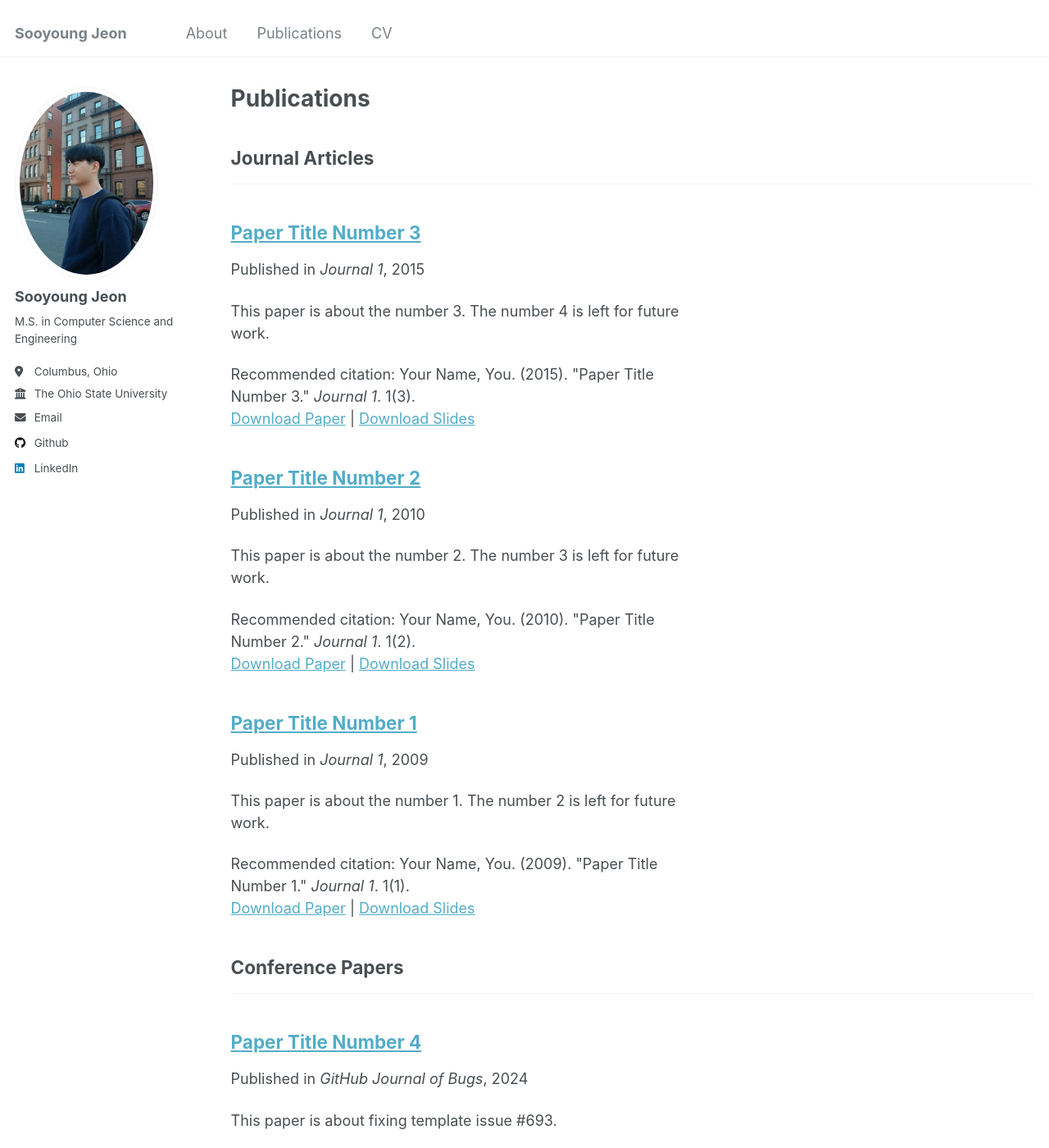
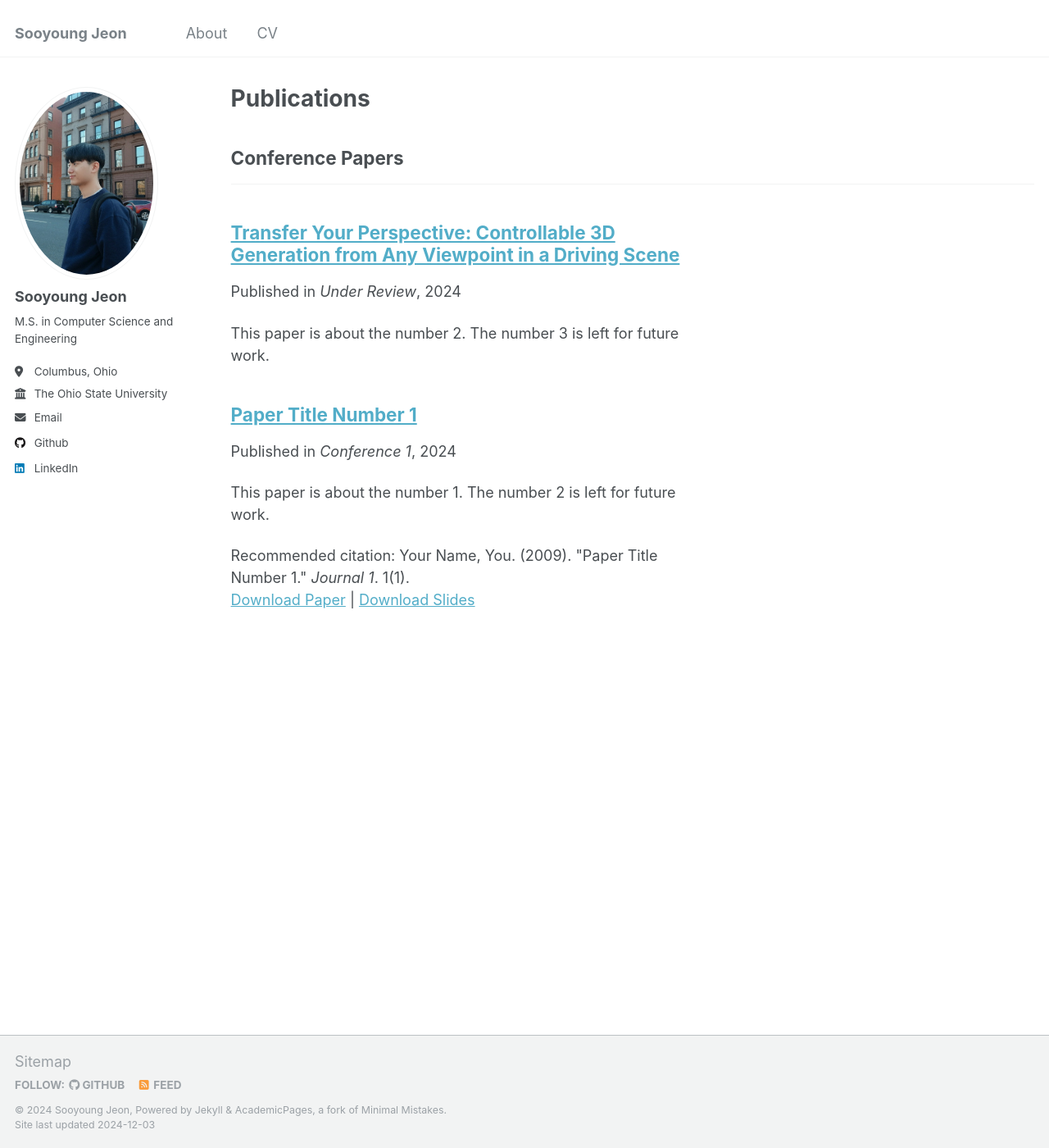
Before and after one commit to jeonso0907/jeonso0907.github.io, a Jekyll site: the page built from _pages/publications.html, in a window 1280 px wide and 1400 px high. Shown: the whole window at 82% size. Built offline with Jekyll 4.4.1, drawn with Linux system fonts in a browser that asks for light colours; some of the changed text lies outside the part shown.

Commit message:
added cv

```diff
--- a/_data/navigation.yml
+++ b/_data/navigation.yml
@@ -8,8 +8,8 @@ main:
   - title: "About"
     url: /about/
 
-  - title: "Publications"
-    url: /publications/
+#  - title: "Publications"
+#    url: /publications/
 
 #  - title: "Talks"
 #    url: /talks/
@@ -24,7 +24,7 @@ main:
 #    url: /year-archive/
 
   - title: "CV"
-    url: /cv/
+    url: /files/sooyoung_cv_2024_fall.pdf
 
 #  - title: "Guide"
 #    url: /markdown/
--- a/_publications/2009-10-01-paper-title-number-1.md
+++ b/_publications/2009-10-01-paper-title-number-1.md
@@ -1,11 +1,11 @@
 ---
 title: "Paper Title Number 1"
 collection: publications
-category: manuscripts
+category: conferences
 permalink: /publication/2009-10-01-paper-title-number-1
 excerpt: 'This paper is about the number 1. The number 2 is left for future work.'
-date: 2009-10-01
-venue: 'Journal 1'
+date: 2024-11-14
+venue: 'Conference 1'
 slidesurl: 'http://academicpages.github.io/files/slides1.pdf'
 paperurl: 'http://academicpages.github.io/files/paper1.pdf'
 citation: 'Your Name, You. (2009). &quot;Paper Title Number 1.&quot; <i>Journal 1</i>. 1(1).'
--- a/_publications/2010-10-01-paper-title-number-2.md
+++ b/_publications/2010-10-01-paper-title-number-2.md
@@ -1,14 +1,14 @@
 ---
-title: "Paper Title Number 2"
+title: "Transfer Your Perspective: Controllable 3D Generation from Any Viewpoint in a Driving Scene"
 collection: publications
-category: manuscripts
+category: conferences
 permalink: /publication/2010-10-01-paper-title-number-2
 excerpt: 'This paper is about the number 2. The number 3 is left for future work.'
-date: 2010-10-01
-venue: 'Journal 1'
-slidesurl: 'http://academicpages.github.io/files/slides2.pdf'
-paperurl: 'http://academicpages.github.io/files/paper2.pdf'
-citation: 'Your Name, You. (2010). &quot;Paper Title Number 2.&quot; <i>Journal 1</i>. 1(2).'
+date: 2024-11-14
+venue: 'Under Review'
+#slidesurl: 'http://academicpages.github.io/files/slides2.pdf'
+#paperurl: 'http://academicpages.github.io/files/paper2.pdf'
+#citation: 'Your Name, You. (2010). &quot;Paper Title Number 2.&quot; <i>Journal 1</i>. 1(2).'
 ---
 
 The contents above will be part of a list of publications, if the user clicks the link for the publication than the contents of section will be rendered as a full page, allowing you to provide more information about the paper for the reader. When publications are displayed as a single page, the contents of the above "citation" field will automatically be included below this section in a smaller font.
--- a/_publications/2015-10-01-paper-title-number-3.md
+++ /dev/null
@@ -1,14 +0,0 @@
----
-title: "Paper Title Number 3"
-collection: publications
-category: manuscripts
-permalink: /publication/2015-10-01-paper-title-number-3
-excerpt: 'This paper is about the number 3. The number 4 is left for future work.'
-date: 2015-10-01
-venue: 'Journal 1'
-slidesurl: 'http://academicpages.github.io/files/slides3.pdf'
-paperurl: 'http://academicpages.github.io/files/paper3.pdf'
-citation: 'Your Name, You. (2015). &quot;Paper Title Number 3.&quot; <i>Journal 1</i>. 1(3).'
----
-
-The contents above will be part of a list of publications, if the user clicks the link for the publication than the contents of section will be rendered as a full page, allowing you to provide more information about the paper for the reader. When publications are displayed as a single page, the contents of the above "citation" field will automatically be included below this section in a smaller font.
--- a/_publications/2024-02-17-paper-title-number-4.md
+++ /dev/null
@@ -1,13 +0,0 @@
----
-title: "Paper Title Number 4"
-collection: publications
-category: conferences
-permalink: /publication/2024-02-17-paper-title-number-4
-excerpt: 'This paper is about fixing template issue #693.'
-date: 2024-02-17
-venue: 'GitHub Journal of Bugs'
-paperurl: 'http://academicpages.github.io/files/paper3.pdf'
-citation: 'Your Name, You. (2024). &quot;Paper Title Number 3.&quot; <i>GitHub Journal of Bugs</i>. 1(3).'
----
-
-The contents above will be part of a list of publications, if the user clicks the link for the publication than the contents of section will be rendered as a full page, allowing you to provide more information about the paper for the reader. When publications are displayed as a single page, the contents of the above "citation" field will automatically be included below this section in a smaller font.
```
